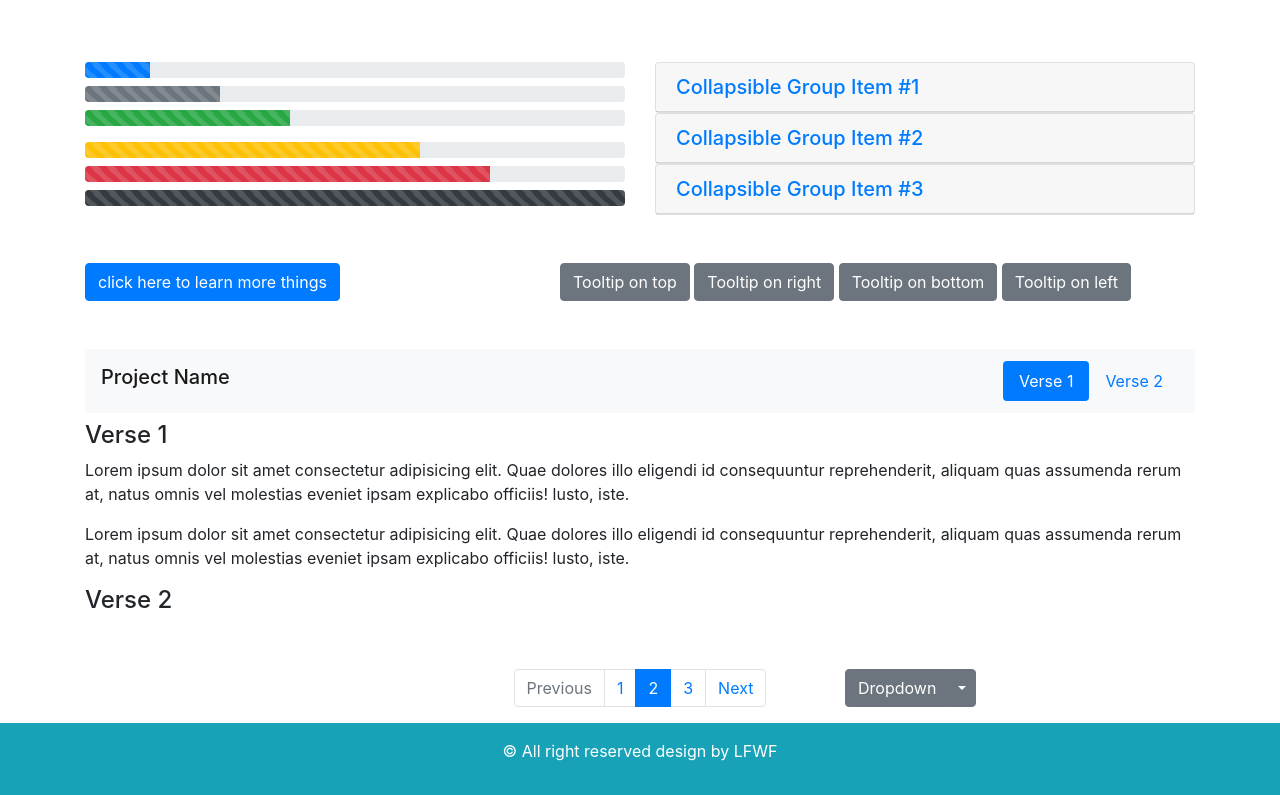
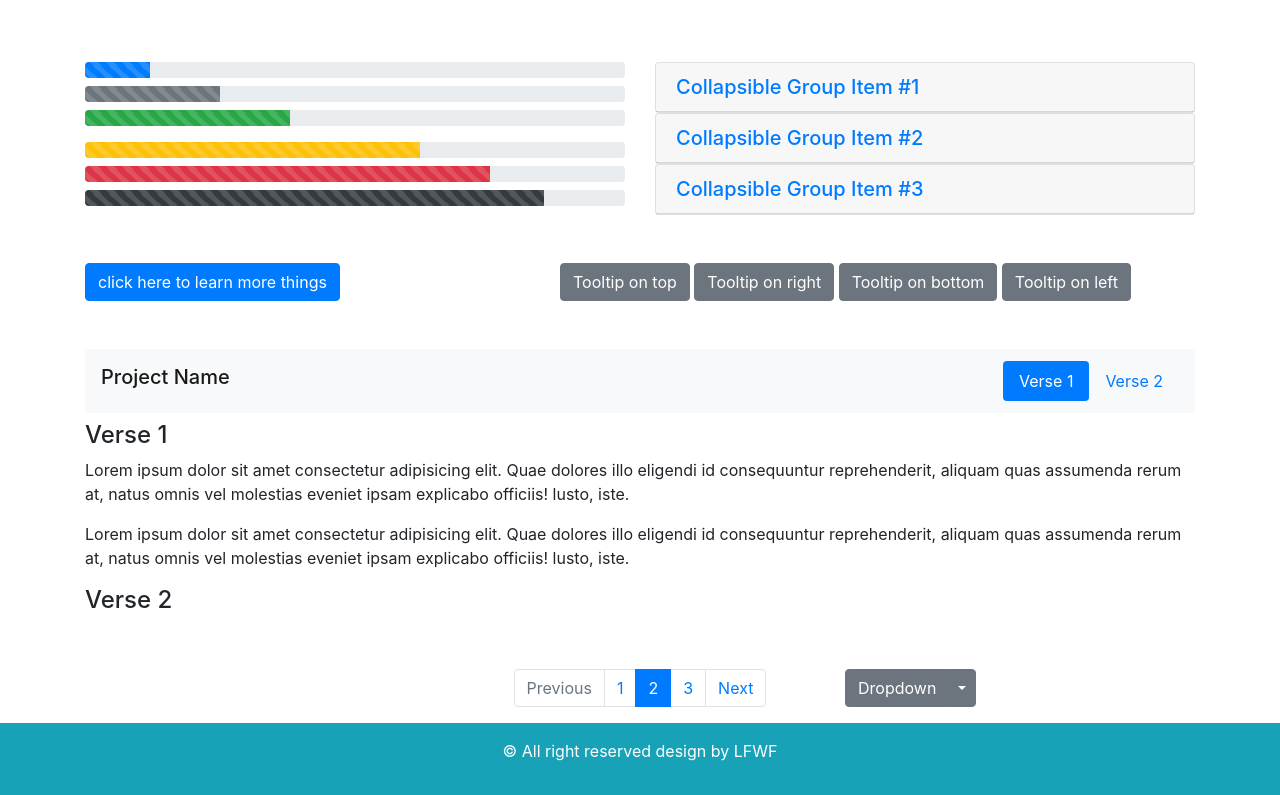
Before and after one commit to Roton0/class_20, a plain HTML site: page index.html in a window 1280 px wide. Shown: the part 1039-1834 px from the top of the page. Drawn offline with nearby package versions, Linux system fonts and the light colour scheme.

Commit message:
Update index.html

```diff
--- a/index.html
+++ b/index.html
@@ -146,7 +146,7 @@
                         <div class="progress-bar progress-bar-striped bg-danger progress-bar-animated" role="progressbar" style="width: 75%" aria-valuenow="75" aria-valuemin="0" aria-valuemax="100"></div>
                     </div>
                     <div class="progress">
-                        <div class="progress-bar progress-bar-striped bg-dark progress-bar-animated" role="progressbar" style="width: 100%" aria-valuenow="100" aria-valuemin="0" aria-valuemax="100"></div>
+                        <div class="progress-bar progress-bar-striped bg-dark progress-bar-animated" role="progressbar" style="width: 85%" aria-valuenow="100" aria-valuemin="0" aria-valuemax="100"></div>
                     </div>
 
                 </div>
```
